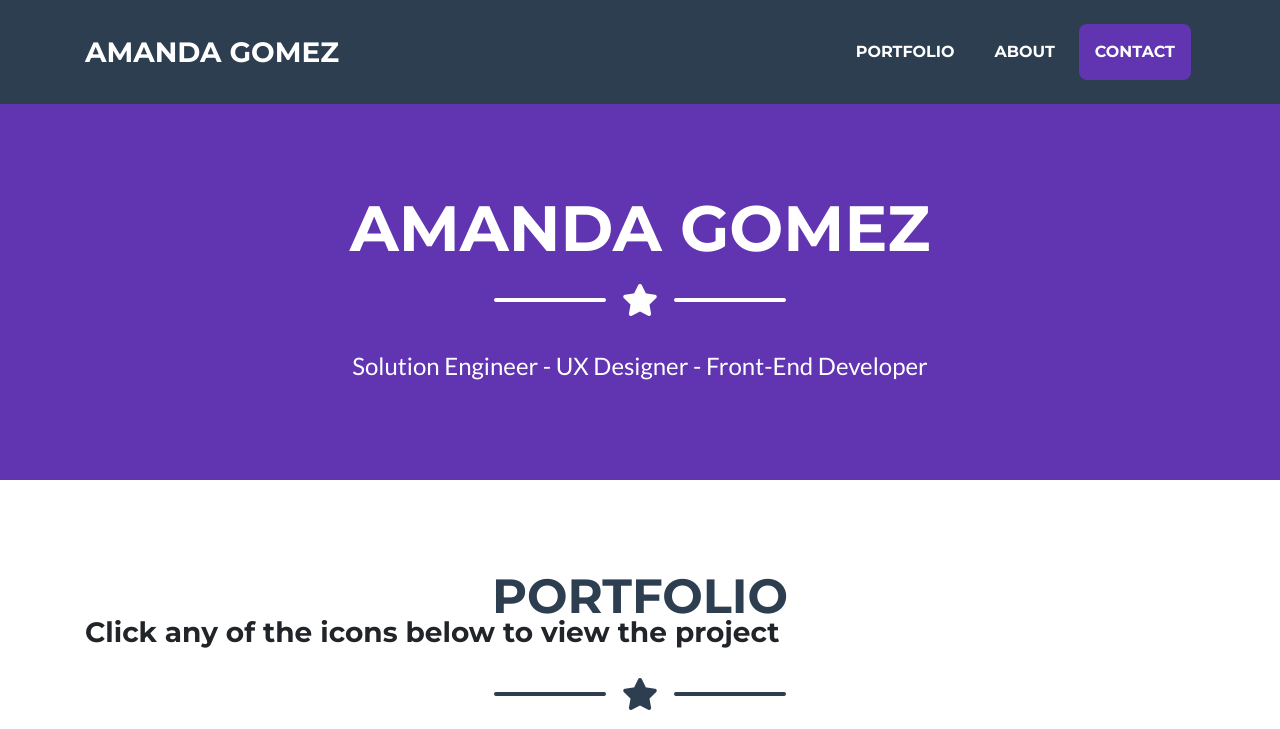
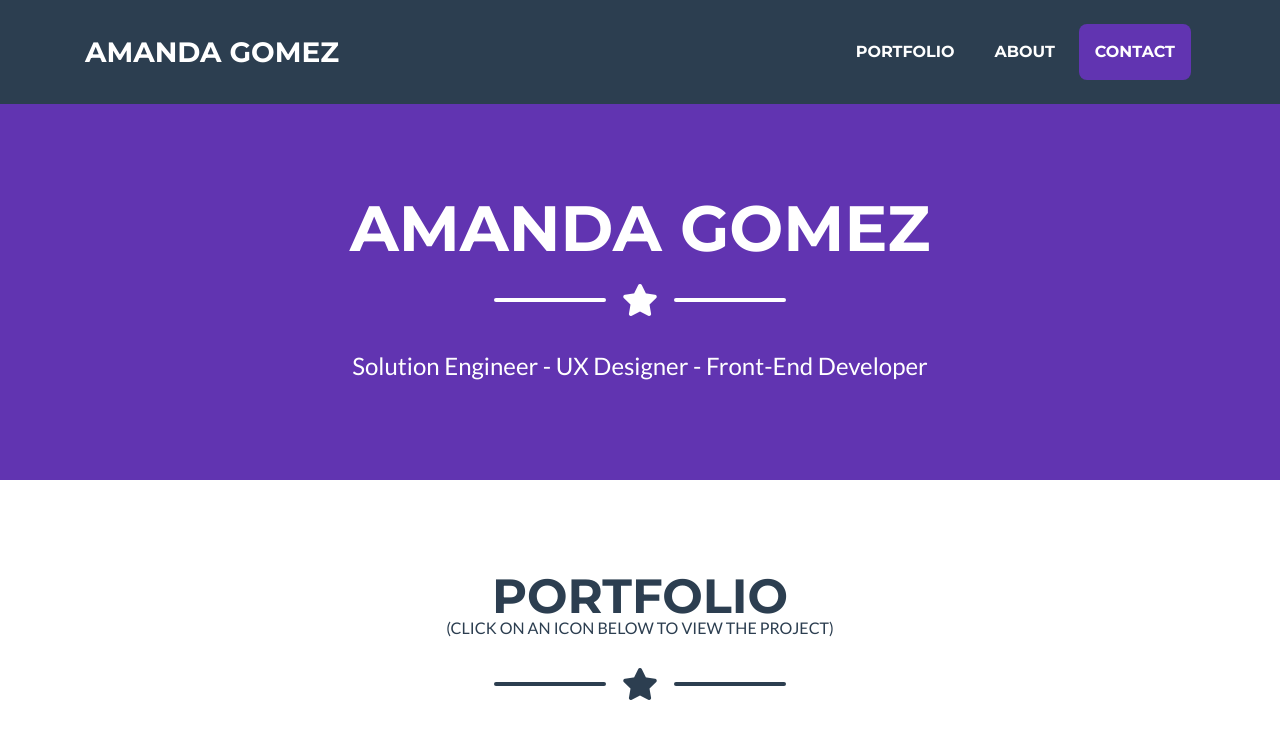
Before and after one commit to amrgomez/amrgomez.github.io, a website with bundled scripts: page index.html in a window 1280 px wide. Shown: the top 729 px of the page. Built offline with nearby package versions, Linux system fonts and the light colour scheme.

Commit message:
portfolio description

```diff
--- a/index.html
+++ b/index.html
@@ -74,7 +74,7 @@
 
       <!-- Portfolio Section Heading -->
       <h2 class="page-section-heading text-center text-uppercase text-secondary mb-0">Portfolio</h2>
-      <h3>Click any of the icons below to view the project</h3>
+      <p class="text-center text-uppercase text-secondary">(Click on an icon below to view the project)</p>
 
       <!-- Icon Divider -->
       <div class="divider-custom">
```
